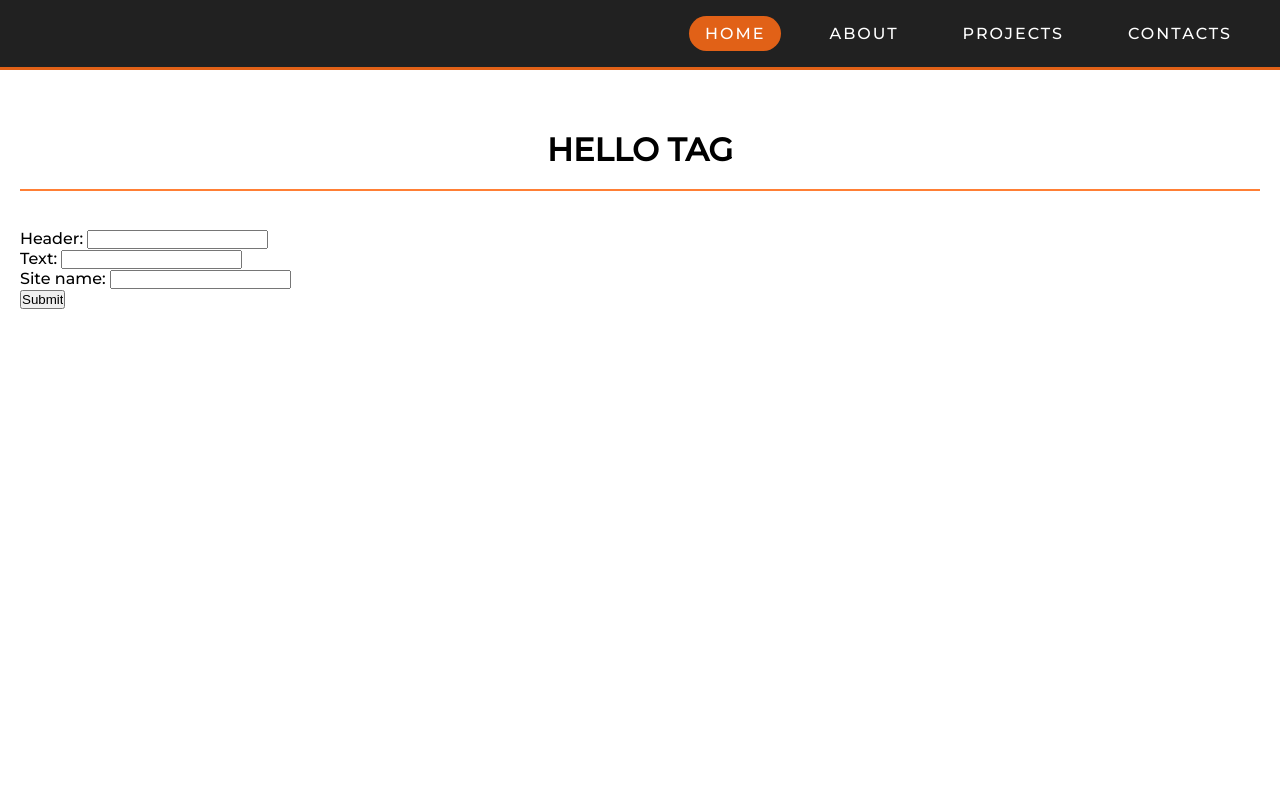
After one commit to AlfredoCode/responsive_site-orange_black, a PHP site: page /index.php in a window 1280 px wide. The commit adds this page. Run offline with PHP 8.4, Linux system fonts and the light colour scheme.

Commit message:
Automated adding new sites, sorted files

```diff
--- /dev/null
+++ b/css/contentStyle.css
@@ -0,0 +1,71 @@
+:root {
+    --primary: #8c38ff;
+    --light: #EEEEEE;
+    --dark:#212121;
+    --zfp: rgba(255, 107, 21, 0.863);
+}
+*{
+    -webkit-touch-callout: none;
+    -webkit-tap-highlight-color: transparent;
+    -webkit-user-select: none; /* Safari */
+    -khtml-user-select: none; /* Konqueror HTML */
+    -moz-user-select: none; /* Old versions of Firefox */
+    -ms-user-select: none; /* Internet Explorer/Edge */
+    user-select: none; /* Non-prefixed version, currently
+                            supported by Chrome, Edge, Opera and Firefox */
+    margin:0;
+    padding: 0;
+    cursor:default;
+
+  }
+
+body{
+    overflow-x:hidden;
+
+}
+#wrapper{
+    height:100%;
+    width:100%;
+    margin:0;
+    padding:0;
+    position:absolute;
+    background-color: var(--zfp);
+  }
+
+  .content{
+      background-color: white;
+      position:absolute;
+      height:auto;
+      width:100%;
+      color:white;
+      min-height:100%;
+
+  }
+.footer{
+    width:100%;
+    height:80px;
+    background-color: blue;
+    position: absolute;
+    bottom:0px;
+}
+
+.text{
+    width:auto;
+    padding-top:130px;
+    margin: 0px 20px 0px 20px;
+    color:black;
+    font-family: "Montserrat", sans-serif;
+    font-weight: 500;
+    font-size:16px;
+    text-align: left;
+    padding-bottom:30px;
+}
+.text h1{
+    position:relative;
+    font-size:2rem;
+    border-bottom-style:solid;
+    padding-bottom:20px;
+    border-color:var(--zfp);
+    border-width: 2px;
+    text-transform: uppercase;
+}
--- a/style.css
+++ b/css/navStyle.css
@@ -1,26 +1,8 @@
-@import url('https://fonts.googleapis.com/css2?family=Montserrat:wght@500&display=swap');
+@import url('https://fonts.googleapis.com/css2?family=Montserrat:wght@500');
 
-*{
-    -webkit-touch-callout: none;
-    -webkit-tap-highlight-color: transparent;
-    margin:0;
-    padding: 0;
-    cursor:default;
-  }
-  /*VERSION 1 NAV BAR*/
-body{
-    overflow-x:hidden;
 
-}
-#wrapper{
-    height:100%;
-    width:100%;
-    margin:0;
-    padding:0;
-    position:absolute;
-    /*background-color: rgba(255, 60, 0, 0.863);*/
-    background-color: white;
-  }
+
+
 
 
 
@@ -87,25 +69,28 @@ body{
 
     transform-origin: 0 0;
     transition:0.4s;
+    cursor:pointer;
 }
-.hamburger:hover span:nth-child(2){
+/*.hamburger:hover span:nth-child(2){
     transform: translateX(8px);
-    background-color: var(--primary);
+}*/
+.hamburger span:nth-child(2){
+    transition: 0.2s;
 }
 .hamburger.is-active span:nth-child(1){
     transform:translate(0px, -2px) rotate(45deg);
 }
 .hamburger.is-active span:nth-child(2){
     opacity:0;
-    transform:translateX(15px);
+    width:0;
+
+
 }
 
 .hamburger.is-active span:nth-child(3){
     transform:translate(-3px, 3px) rotate(-45deg);
 }
-.hamburger.is-active:hover span{
-    background-color:var(--primary);
-}
+
 
 
 
@@ -115,11 +100,12 @@ body{
     justify-content: flex-end;
     margin:0 -16px;
 }
+
 .menu a{
     color:white;
     margin: 0 16px;
     text-decoration: none;
-    transition: 0.4s;
+
     border-radius:  99px;
     font-family: "Montserrat", sans-serif;
     font-weight: 500;
@@ -128,6 +114,7 @@ body{
 }
 .menu a:hover{
     cursor:pointer;
+    transition: 0.4s;
 }
 .menu a.is-active, .menu a:hover{
     background-color: var(--zfp);
--- /dev/null
+++ b/index.php
@@ -0,0 +1,86 @@
+<!DOCTYPE html>
+<html>
+    <head>
+        <meta charset="utf-8">
+
+        <title>Responsive Site</title>
+        <meta name="description" content="">
+        <meta name="viewport" content="width=device-width, initial-scale=1.0, user-scalable=no">
+        <meta name="theme-color" content="#e69100" />
+        <link rel="stylesheet" type="text/css"href="css/navStyle.css">
+        <link rel="stylesheet" type="text/css"href="css/contentStyle.css">
+
+
+
+
+        <!--<script type="text/javascript">
+            $(window).load(function() {
+              $("body").removeClass("preload");
+            });
+
+        </script>-->
+
+
+
+
+
+    </head>
+    <body class="preload">
+
+
+
+        <div id="wrapper">
+            <header class="h2">
+                <nav class="navi">
+                    <div class="container">
+                        <img src="" class="logo">
+
+                        <div class="menu">
+                            <a href="index.php" class="is-active">Home</a>
+                            <a href="#">About</a>
+                            <a href="#">Projects</a>
+                            <a href="#">Contacts</a>
+                        </div>
+                        <button class="hamburger">
+                            <span></span>
+                            <span></span>
+                            <span></span>
+                        </button>
+
+
+                    </div>
+                </nav>
+            </header>
+            <div class="content">
+                <div class="text">
+                    <center>
+                        <h1>Hello tag</h1>
+                    </center>
+                    <br>
+                    <br>
+
+
+
+                    <form action="scriptFiles/add_site.php" method="POST">
+                        Header: <input type="text" name="header_add"><br>
+                        Text: <input type="text" name="text_add"><br>
+                        Site name: <input type="text" name="site_add"><br>
+                        <input type="submit">
+                    </form>
+
+
+
+
+                </div>
+            </div>
+
+
+            <script src="scriptFiles/script.js"></script>
+
+
+
+        </div>
+
+
+    </body>
+</html>
--- a/script.js
+++ b/scriptFiles/script.js
@@ -1,4 +1,5 @@
 const hamburger = document.querySelector('.hamburger');
+
 
 hamburger.addEventListener('click', function() {
     this.classList.toggle('is-active');
```
Also changed, not shown: index.html (deleted, +0 -65 lines), scriptFiles/add_site.php (added, +95 -0 lines).
